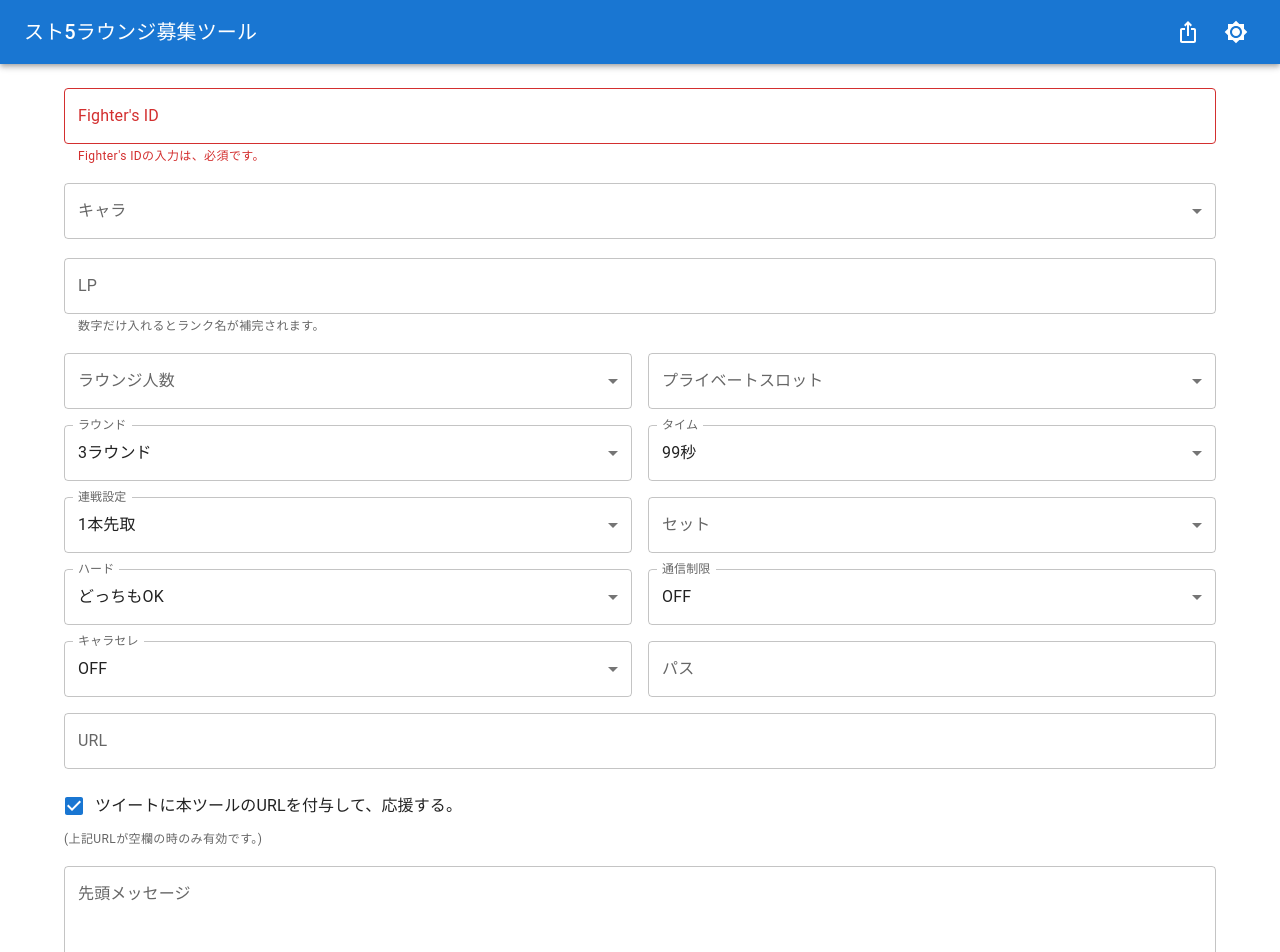
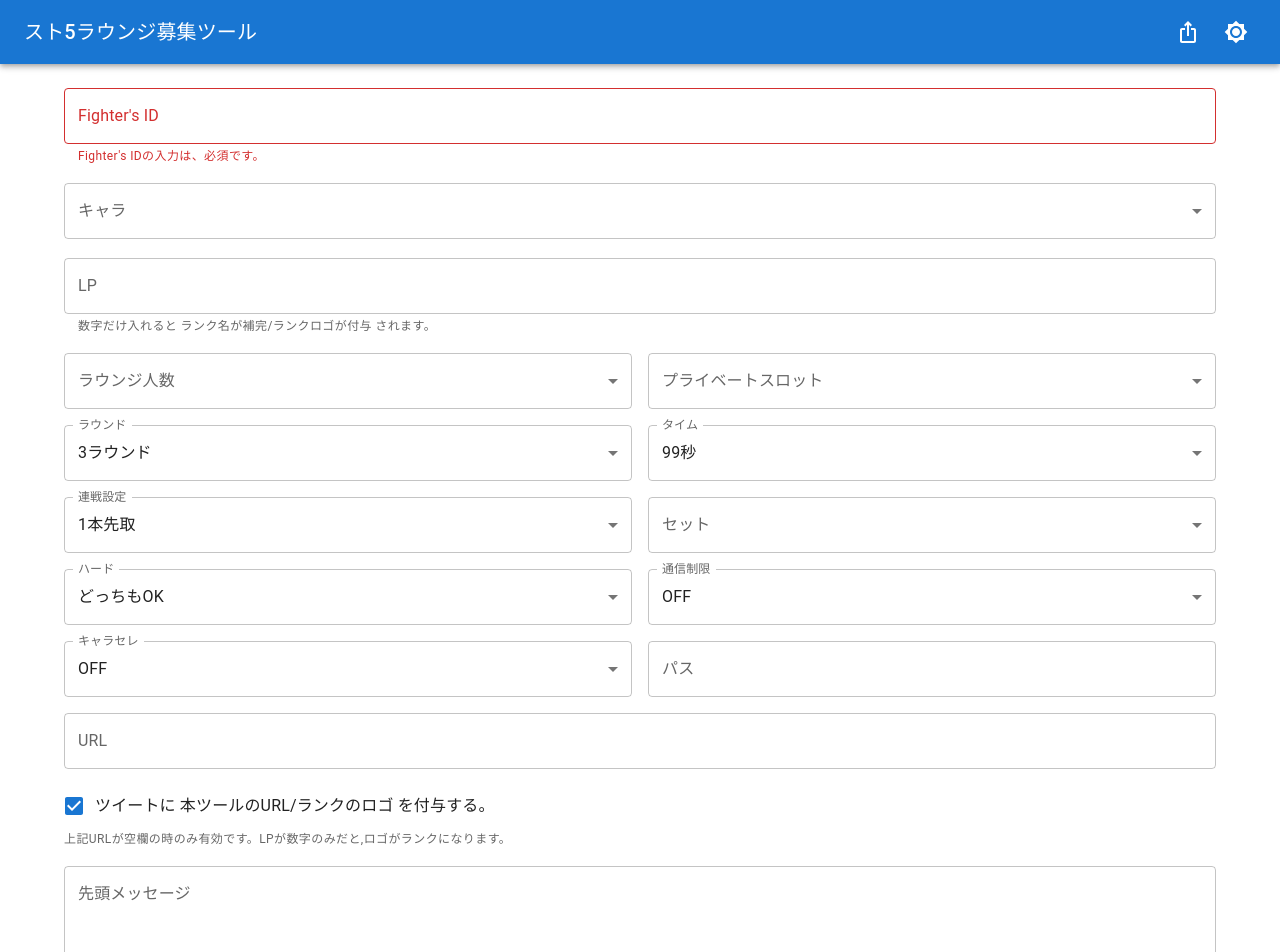
Before and after one commit to hyde142857/sfv-lounge, a React (Create React App) app: page / in a window 1280 px wide. Shown: the top 952 px of the page. Built offline with nearby package versions, Linux system fonts and the light colour scheme.

Commit message:
コメント微調整

```diff
--- a/src/pages/TweetFormPage.tsx
+++ b/src/pages/TweetFormPage.tsx
@@ -49,7 +49,7 @@ function TweetFormPage() {
       <Grid item xs={12}>
         <TwdataformText twdata={twdata} updateTwdata={updateTwdata}
           label='LP' twdataKey='lp'
-          comment='数字だけ入れるとランク名が補完されます。'
+          comment='数字だけ入れると ランク名が補完/ランクロゴが付与 されます。'
         />
       </Grid>
       <Grid item xs={6}>
@@ -118,8 +118,8 @@ function TweetFormPage() {
       </Grid>
       <Grid item xs={12}>
         <TwdataformCheck twdata={twdata} updateTwdata={updateTwdata}
-          label='ツイートに本ツールのURLを付与して、応援する。' twdataKey='attachToolUrl'
-          comment='(上記URLが空欄の時のみ有効です。)'
+          label='ツイートに 本ツールのURL/ランクのロゴ を付与する。' twdataKey='attachToolUrl'
+          comment='上記URLが空欄の時のみ有効です。LPが数字のみだと,ロゴがランクになります。'
         />
       </Grid>
       <Grid item xs={12}>
```
